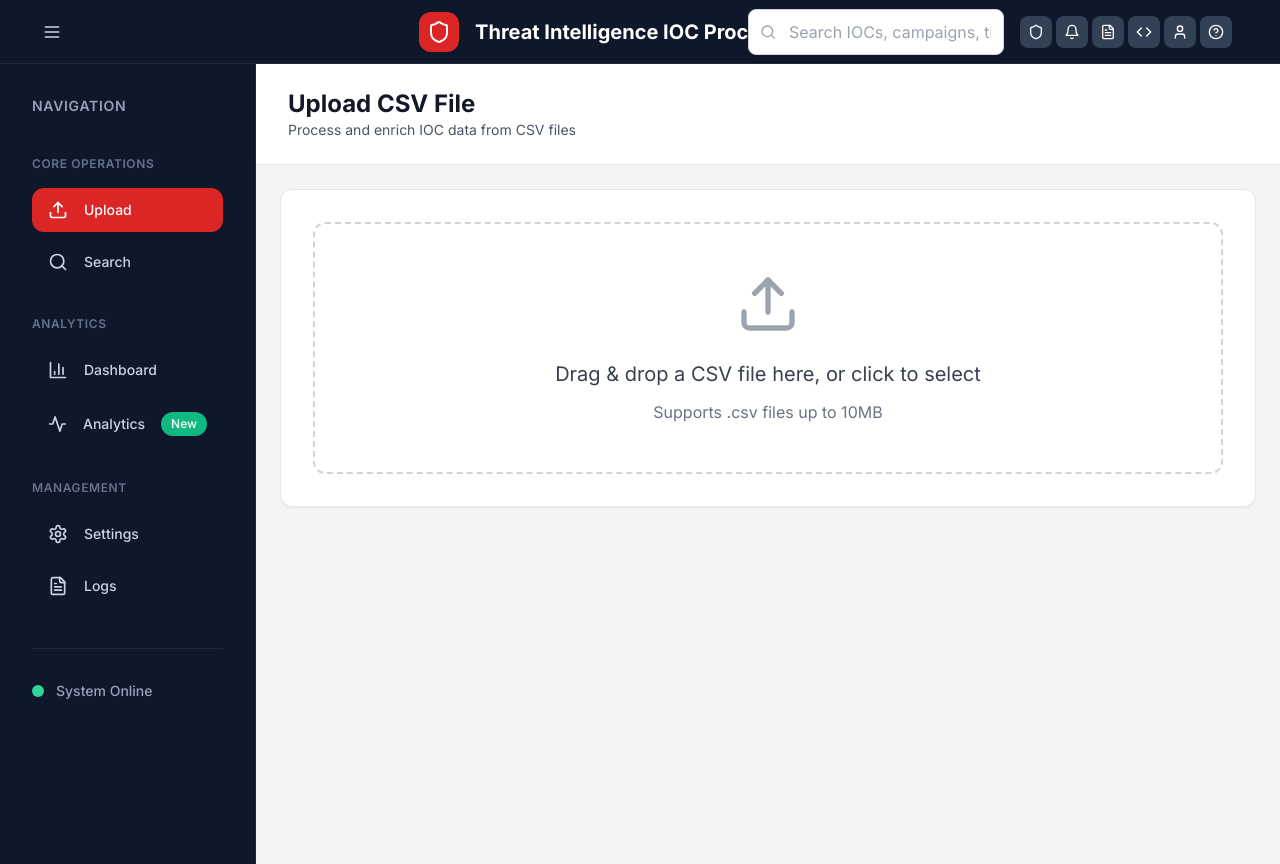
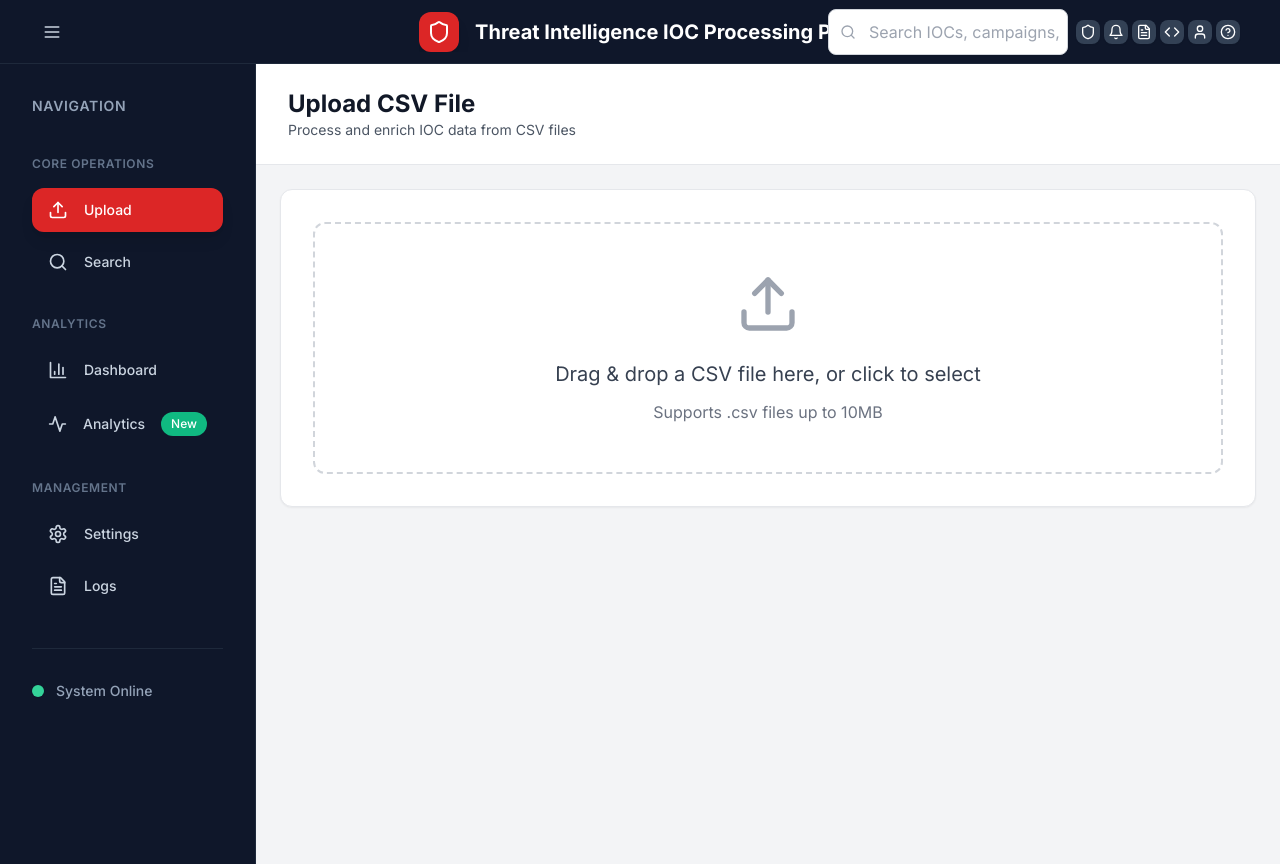
Before and after one commit to ezolution/Phantom_Recon, a React (Vite) app in the folder frontend/: page / in a window 1280 px wide. Built offline with nearby package versions, Linux system fonts and the light colour scheme.

Commit message:
style(ui): compress right header group spacing and search width so search sits immediately left of icons on all widths

```diff
--- a/frontend/src/components/Navigation.tsx
+++ b/frontend/src/components/Navigation.tsx
@@ -46,32 +46,32 @@ export function TopNavigation({ onMenuClick }: TopNavigationProps) {
         </div>
 
         {/* Right - Search + Icons (anchored to far right) */}
-        <div className="absolute right-4 top-1/2 -translate-y-1/2 flex items-center gap-2 whitespace-nowrap">
+        <div className="absolute right-2 top-1/2 -translate-y-1/2 flex items-center gap-1 whitespace-nowrap">
           <div className="relative">
             <Search className="absolute left-3 top-1/2 transform -translate-y-1/2 h-4 w-4 text-gray-400" />
             <input
               type="text"
               placeholder="Search IOCs, campaigns, threats..."
-              className="align-middle w-32 sm:w-44 md:w-48 lg:w-56 xl:w-64 pl-10 pr-3 py-2.5 bg-white border border-gray-300 rounded-lg text-gray-900 placeholder-gray-400 focus:outline-none focus:ring-2 focus:ring-red-500 focus:border-transparent shadow-sm"
+              className="align-middle w-28 sm:w-36 md:w-44 lg:w-52 xl:w-60 pl-10 pr-2 py-2.5 bg-white border border-gray-300 rounded-lg text-gray-900 placeholder-gray-400 focus:outline-none focus:ring-2 focus:ring-red-500 focus:border-transparent shadow-sm"
             />
           </div>
-          <div className="flex items-center space-x-1 ml-2 shrink-0">
-            <button className="align-middle p-1.5 sm:p-2 bg-slate-700 hover:bg-slate-600 rounded-lg transition-colors shadow-sm hover:shadow-md">
+          <div className="flex items-center space-x-1 ml-1 shrink-0">
+            <button className="align-middle p-1 bg-slate-700 hover:bg-slate-600 rounded-lg transition-colors shadow-sm hover:shadow-md">
               <Shield className="h-4 w-4 text-white" />
             </button>
-            <button className="align-middle p-1.5 sm:p-2 bg-slate-700 hover:bg-slate-600 rounded-lg transition-colors shadow-sm hover:shadow-md">
+            <button className="align-middle p-1 bg-slate-700 hover:bg-slate-600 rounded-lg transition-colors shadow-sm hover:shadow-md">
               <Bell className="h-4 w-4 text-white" />
             </button>
-            <button className="align-middle p-1.5 sm:p-2 bg-slate-700 hover:bg-slate-600 rounded-lg transition-colors shadow-sm hover:shadow-md">
+            <button className="align-middle p-1 bg-slate-700 hover:bg-slate-600 rounded-lg transition-colors shadow-sm hover:shadow-md">
               <FileText className="h-4 w-4 text-white" />
             </button>
-            <button className="align-middle p-1.5 sm:p-2 bg-slate-700 hover:bg-slate-600 rounded-lg transition-colors shadow-sm hover:shadow-md">
+            <button className="align-middle p-1 bg-slate-700 hover:bg-slate-600 rounded-lg transition-colors shadow-sm hover:shadow-md">
               <Code className="h-4 w-4 text-white" />
             </button>
-            <button className="align-middle p-1.5 sm:p-2 bg-slate-700 hover:bg-slate-600 rounded-lg transition-colors shadow-sm hover:shadow-md">
+            <button className="align-middle p-1 bg-slate-700 hover:bg-slate-600 rounded-lg transition-colors shadow-sm hover:shadow-md">
               <User className="h-4 w-4 text-white" />
             </button>
-            <button className="align-middle p-1.5 sm:p-2 bg-slate-700 hover:bg-slate-600 rounded-lg transition-colors shadow-sm hover:shadow-md">
+            <button className="align-middle p-1 bg-slate-700 hover:bg-slate-600 rounded-lg transition-colors shadow-sm hover:shadow-md">
               <HelpCircle className="h-4 w-4 text-white" />
             </button>
           </div>
```
